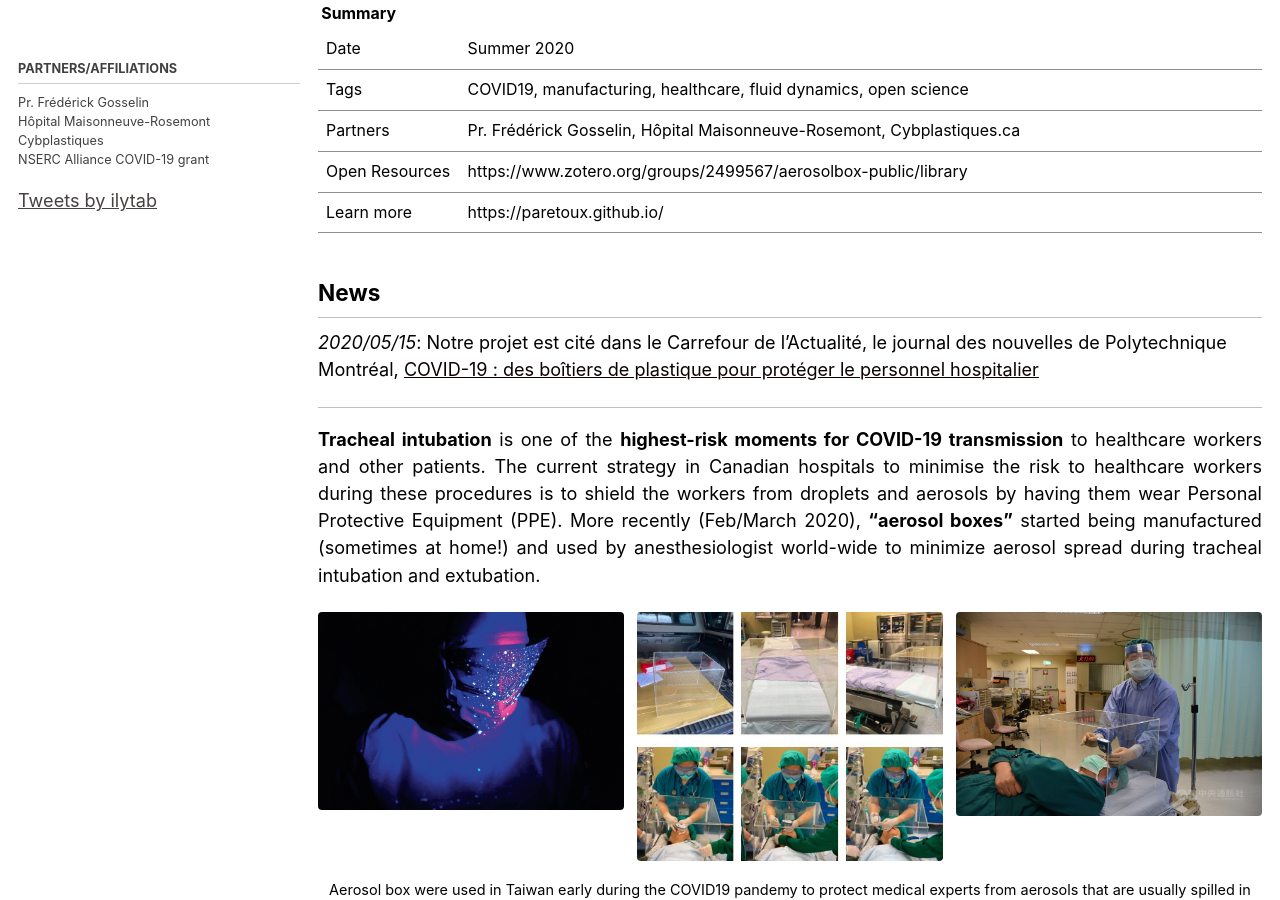
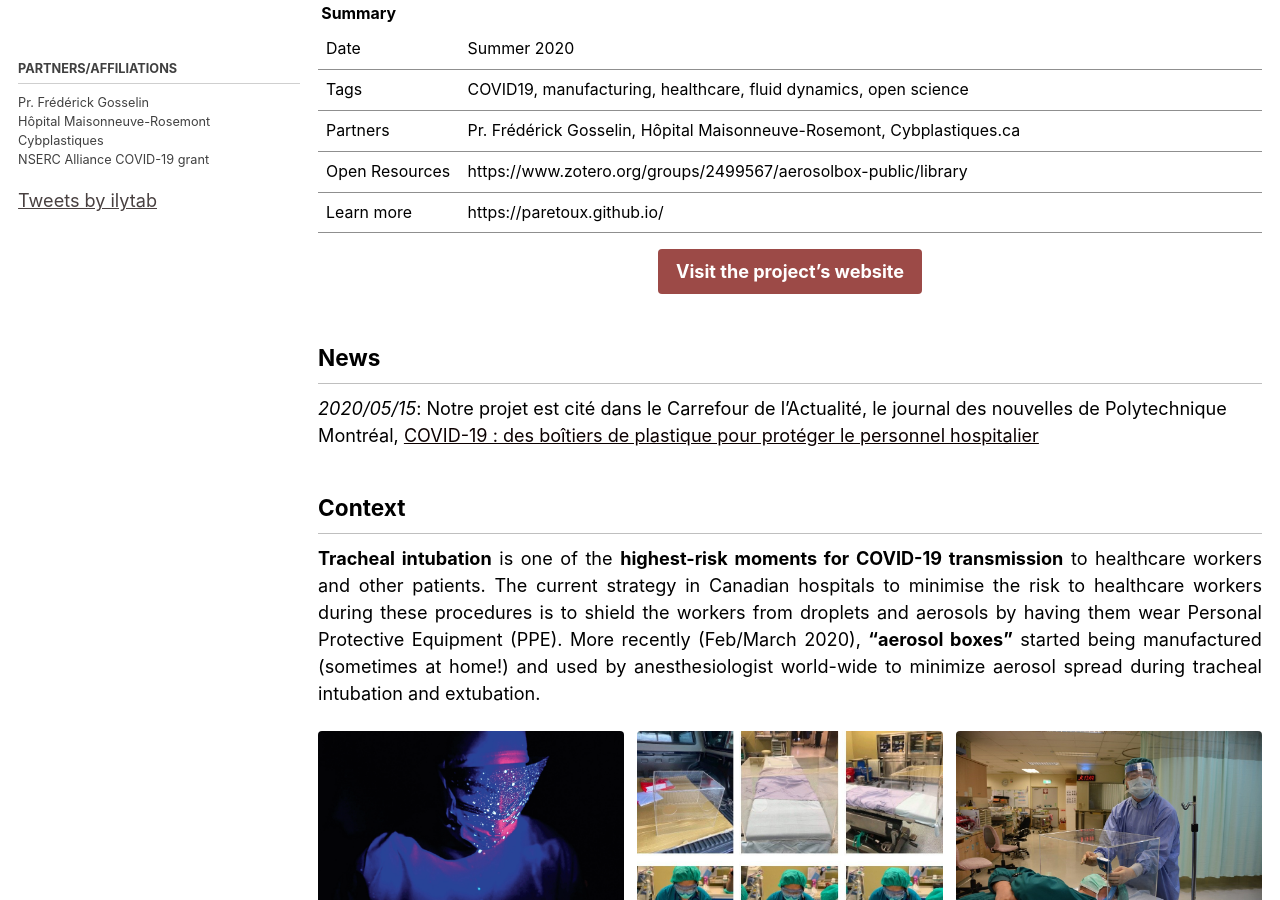
Before and after one commit to ilylabs/ilylabs.github.io, a Jekyll site: the page built from _projects/COVID-paretoux.md, in a window 1280 px wide and 900 px high, scrolled down 221 px. Built offline with Jekyll 4.4.1, drawn with Linux system fonts in a browser that asks for light colours; cached includes are drawn as plain includes; nearby versions of some CDN libraries; comment, search, counter and statistics services are not loaded.

Commit message:
Updated Paretoux and various fixes

```diff
--- a/_projects/COVID-paretoux.md
+++ b/_projects/COVID-paretoux.md
@@ -26,11 +26,14 @@ shared_library: https://www.zotero.org/groups/2499567/aerosolbox-public/library
 last_modified_at: 2020-05-08T21:17:22-04:00
 ---
 
+[Visit the project's website](https://paretoux.github.io/){: .btn .btn--danger .btn--large}
+{: style="text-align: center;"}
+
 ## News
 
 *2020/05/15*: Notre projet est cité dans le Carrefour de l'Actualité, le journal des nouvelles de Polytechnique Montréal, [COVID-19 : des boîtiers de plastique pour protéger le personnel hospitalier](https://www.polymtl.ca/carrefour-actualite/nouvelles/covid-19-des-boitiers-de-plastique-pour-proteger-le-personnel-hospitalier)
 
----
+## Context
 
 **Tracheal intubation** is one of the **highest-risk moments for COVID-19 transmission** to healthcare workers and other patients. The current strategy in Canadian hospitals to minimise the risk to healthcare workers during these procedures is to shield the workers from droplets and aerosols by having them wear Personal Protective Equipment (PPE). More recently (Feb/March 2020), **"aerosol boxes"** started being manufactured (sometimes at home!) and used by anesthesiologist world-wide to minimize aerosol spread during tracheal intubation and extubation.
 {: style="text-align: justify;"}
@@ -40,5 +43,7 @@ last_modified_at: 2020-05-08T21:17:22-04:00
 The "aerosol box" appears to have originated in Taiwan, where Dr. Hsien Yung Lai (Mennonite Christian Hospital) designed a cheap acrylic box (see gallery photos) that can be used to mainly shield the healthcare workers working above the box. The box can be cleaned using 70% alcohol after usage and re-used for another patient. Although an improvement, this simple design still allowed quite a significant amount of aerosols during tracheal intubation. Since then, several versions of the "aerosol box" proposed various modifications to the initial design such as the addition of arm-holes to add ports, gloves to minimize the spread through the larger arm-holes or plastic sheets to minimize aerosol spillage along the patient's thorax.
 {: style="text-align: justify;"}
 
+## The project
+
 Our team believes that an even **better containment can be achieved**, **experimentally validated** and improved until an extremely low contamination level is reached. This project is being done in collaboration with a **local manufacturer** that is equipped to **quickly prototype** such equipment and **massively produce it**. Finally, our team wants this work to be part of the **onoing Global Effort** against COVID19, and we will thus be **freely publishing** the output of this work (see the Summary table at the beginning of this post or the sidebar for more information).
 {: style="text-align: justify;"}
```
Also changed, not shown: _projects/ComplexMats-openDIC.md (+3 -1 lines), research_opportunities/index.md (+2 -1 lines).
